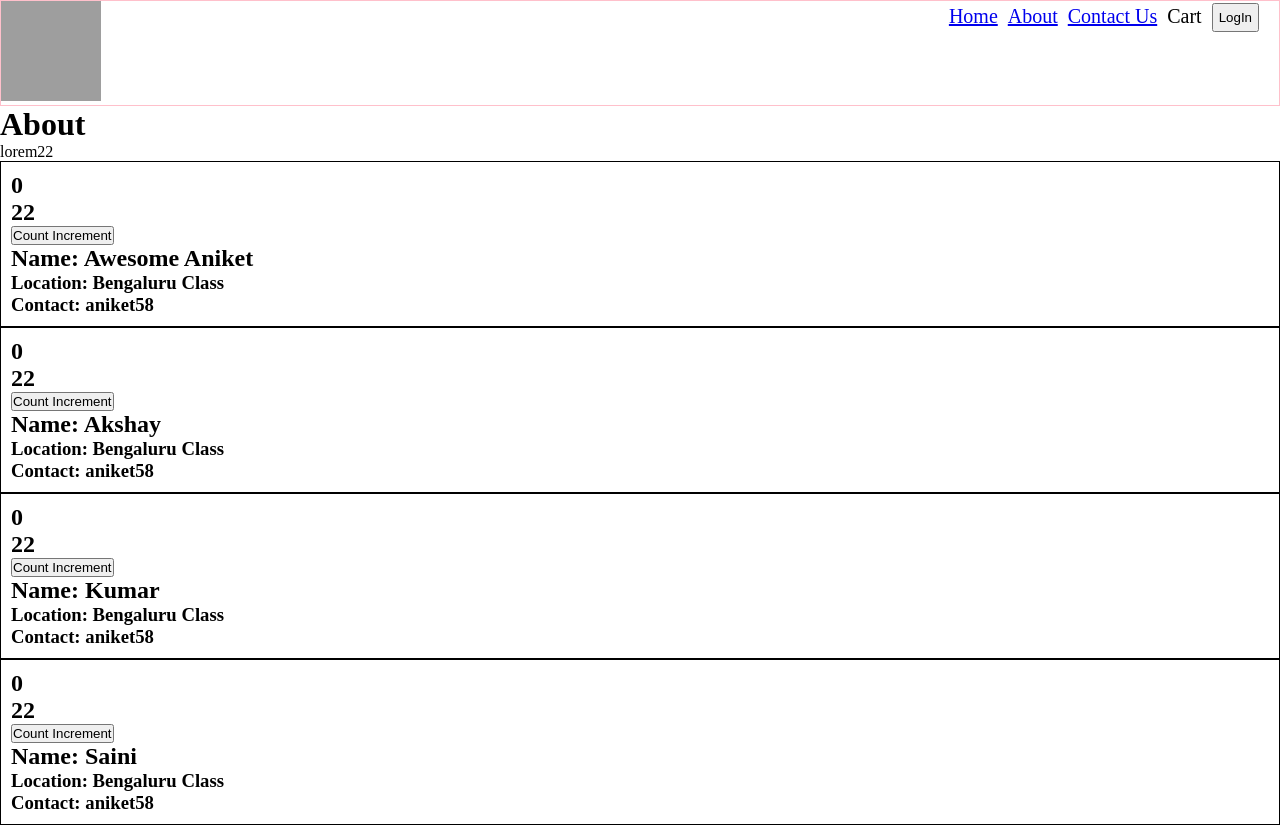
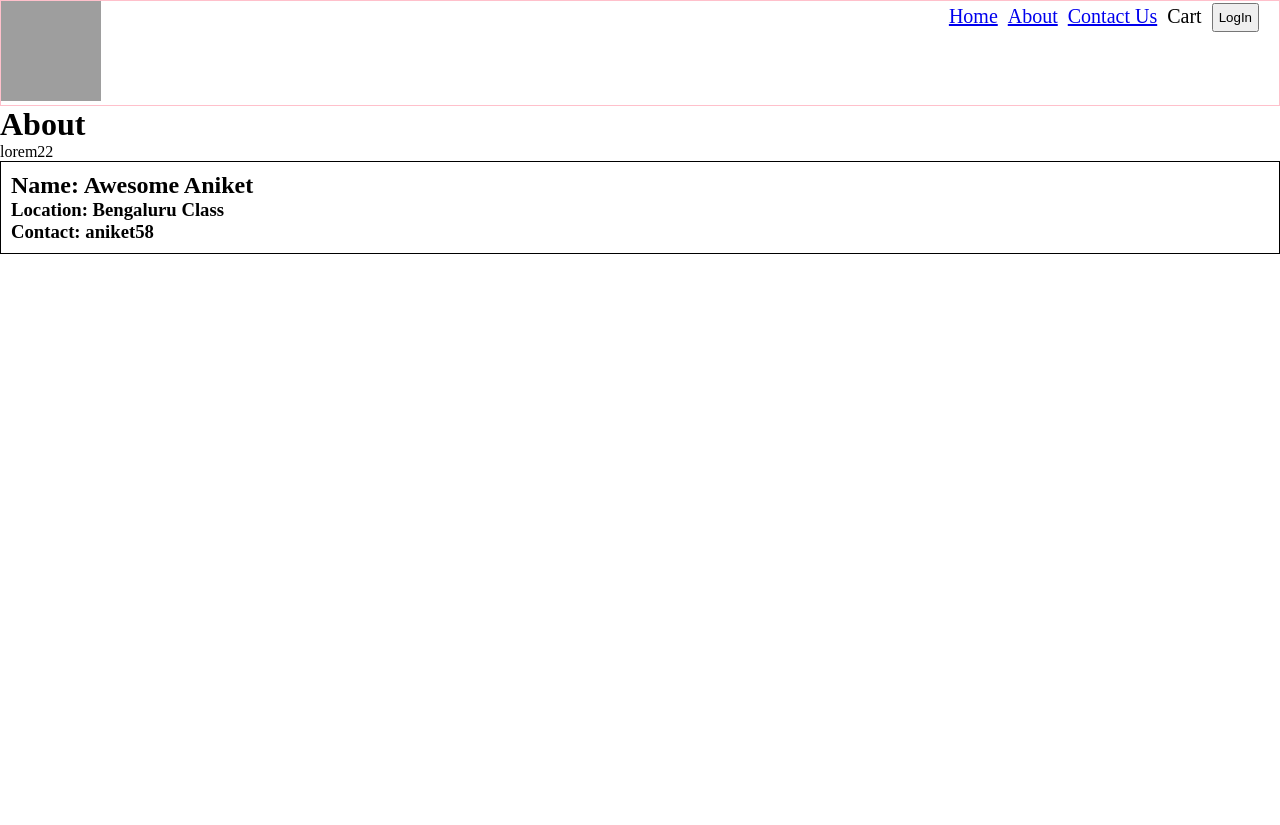
Before and after one commit to iamaniket58/NamasteReact, a React (Vite) app: page /about in a window 1280 px wide. After the commit the page ends 800 px from the top, so only its background shows below. Built offline with nearby package versions, Linux system fonts and the light colour scheme; grey boxes are pictures that could not be loaded.

Commit message:
Code Cleanup

```diff
--- a/src/components/About.js
+++ b/src/components/About.js
@@ -21,9 +21,6 @@ class About extends React.Component {
                 <p>lorem22</p>
                 {/* <User name={"Awesome Aniket"} T="They way" /> */}
                 <UserClass name={"Awesome Aniket "} location="Bengaluru Class" contact="aniket58" />
-                <UserClass name={"Akshay"} location="Bengaluru Class" contact="aniket58" />
-                <UserClass name={"Kumar"} location="Bengaluru Class" contact="aniket58" />
-                <UserClass name={"Saini"} location="Bengaluru Class" contact="aniket58" />
             </div>
         )
     }
--- a/src/components/UserClass.js
+++ b/src/components/UserClass.js
@@ -3,30 +3,30 @@ class UserClass extends React.Component {
     constructor(props) {
         super(props);
         this.state = {
-            count: 0,
-            count2: 22
+            // count: 0,
+            // count2: 22
         }
-        console.log(this.props.name+'Child Constructor ')
+        // console.log(this.props.name+'Child Constructor ')
 
     }
     componentDidMount() {
-        console.log(this.props.name+'Child Component Did Mount')
+        // console.log(this.props.name+'Child Component Did Mount')
 
     }
     render() {
-        console.log(this.props.name+'Child Render')
+        // console.log(this.props.name+'Child Render')
         // console.log(this.props?.name)
         const { name, location, contact } = this.props
         return (
             <div className="user-card">
-                <h2>{this.state.count}</h2>
+                {/* <h2>{this.state.count}</h2>
                 <h2>{this.state.count2}</h2>
                 <button onClick={() => {
                     this.setState({
                         count: this.state.count + 1,
                         count2: this.state.count2 * 2
                     })
-                }}>Count Increment</button>
+                }}>Count Increment</button> */}
                 <h2>Name: {name}</h2>
                 <h3>Location: {location}</h3>
                 <h3>Contact:  {contact}</h3>
```
